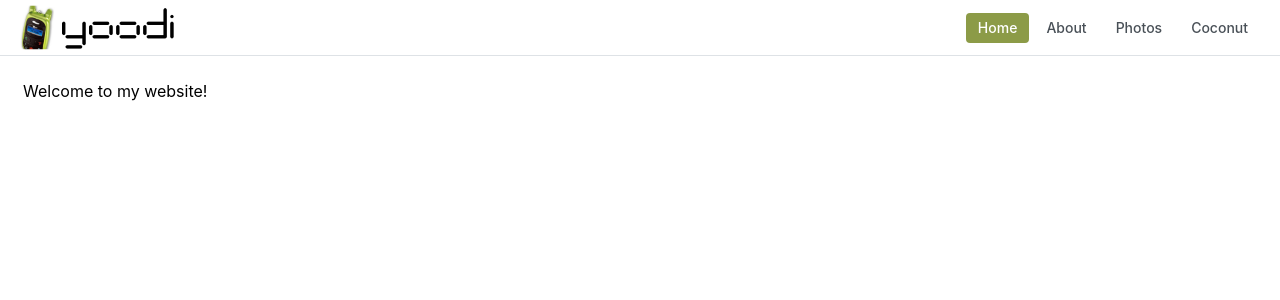
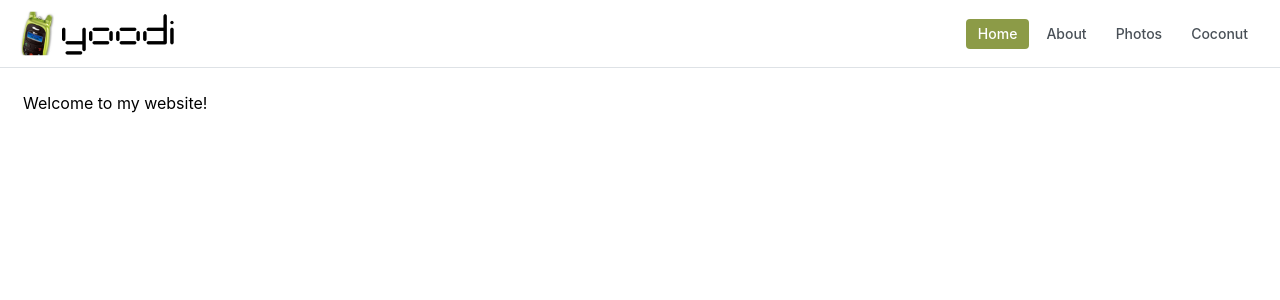
Before and after one commit to ashleyyoodi/website-vite, a React (Vite) app: page / in a window 1280 px wide. Shown: the top 300 px of the page. Built offline with nearby package versions, Linux system fonts and the light colour scheme.

Commit message:
update header margins

```diff
--- a/src/components/HeaderSimple.module.css
+++ b/src/components/HeaderSimple.module.css
@@ -1,5 +1,5 @@
 .header {
-    height: rem(56px);
+    height: rem(68px);
     background-color: var(--mantine-color-body);
     border-bottom: rem(1px) solid light-dark(var(--mantine-color-gray-3), var(--mantine-color-dark-4));
     padding: 5px 20px 5px 20px;
```
